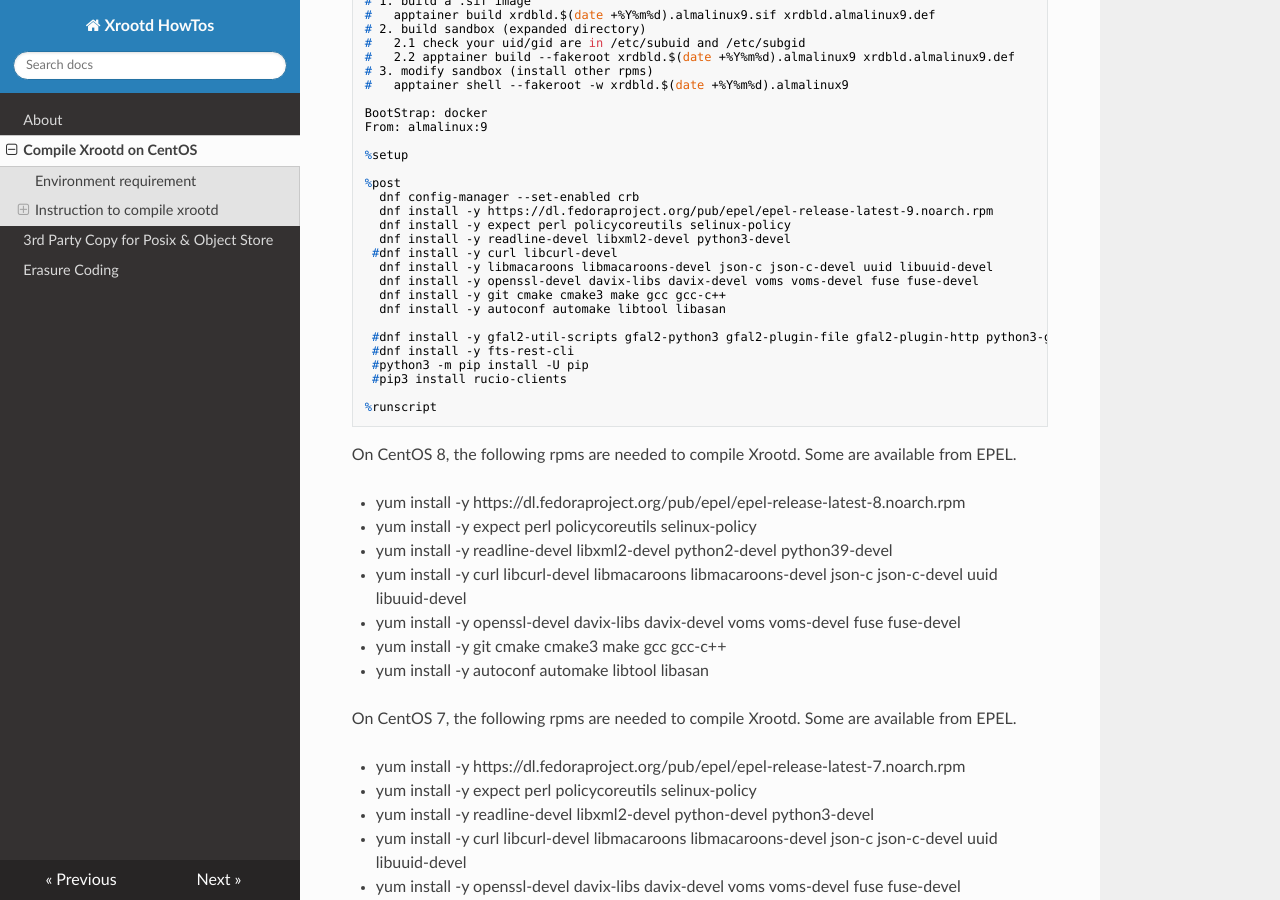
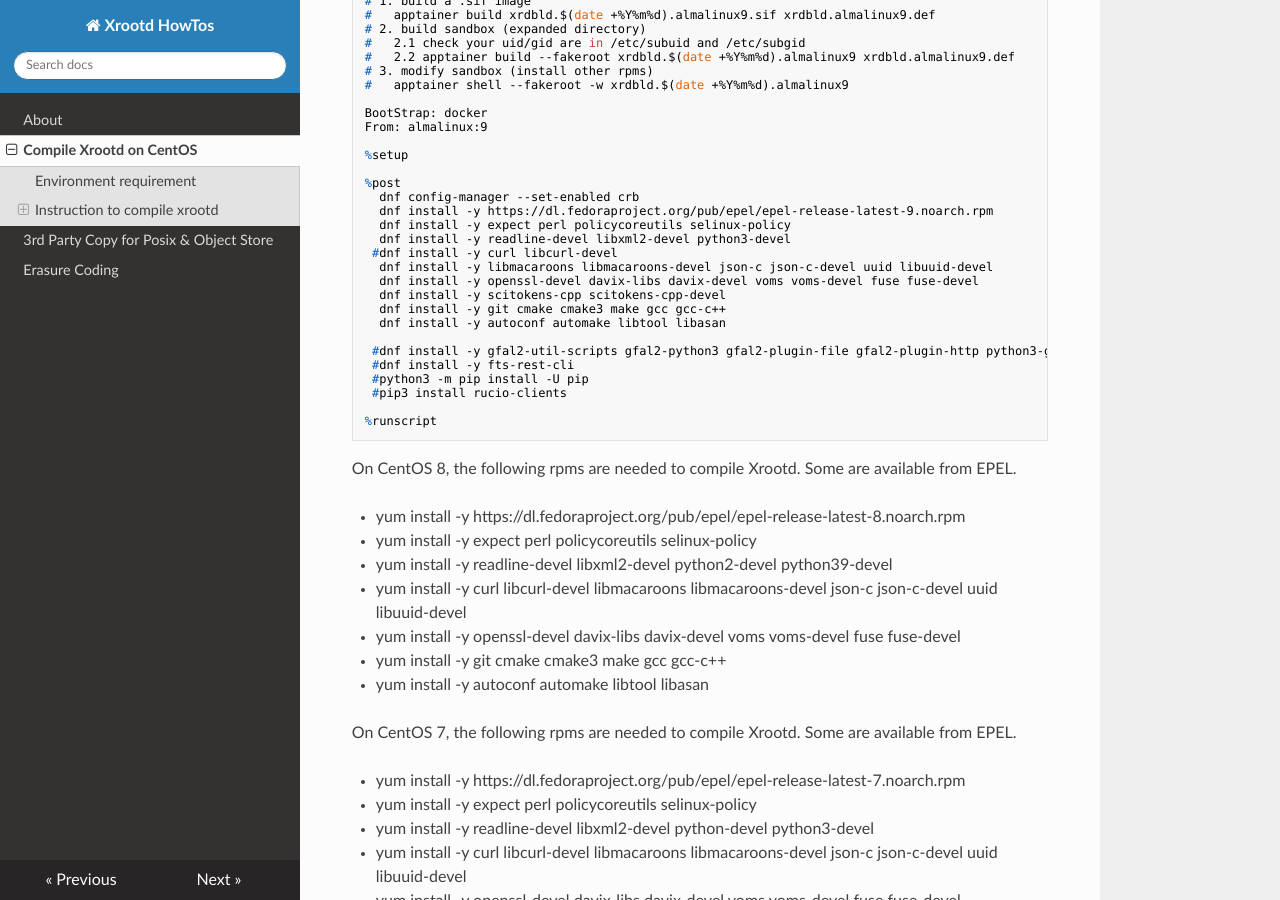
Before and after one commit to xrootd/howto, an MkDocs documentation site: the page built from docs/Compile.md, in a window 1280 px wide and 900 px high, scrolled down 373 px. Built offline with MkDocs 1.6.1, drawn with Linux system fonts in a browser that asks for light colours; nearby versions of some CDN libraries.

Commit message:
add scitoken rpms

```diff
--- a/docs/Compile.md
+++ b/docs/Compile.md
@@ -31,6 +31,7 @@ From: almalinux:9
  #dnf install -y curl libcurl-devel
   dnf install -y libmacaroons libmacaroons-devel json-c json-c-devel uuid libuuid-devel
   dnf install -y openssl-devel davix-libs davix-devel voms voms-devel fuse fuse-devel
+  dnf install -y scitokens-cpp scitokens-cpp-devel
   dnf install -y git cmake cmake3 make gcc gcc-c++
   dnf install -y autoconf automake libtool libasan
 
```
